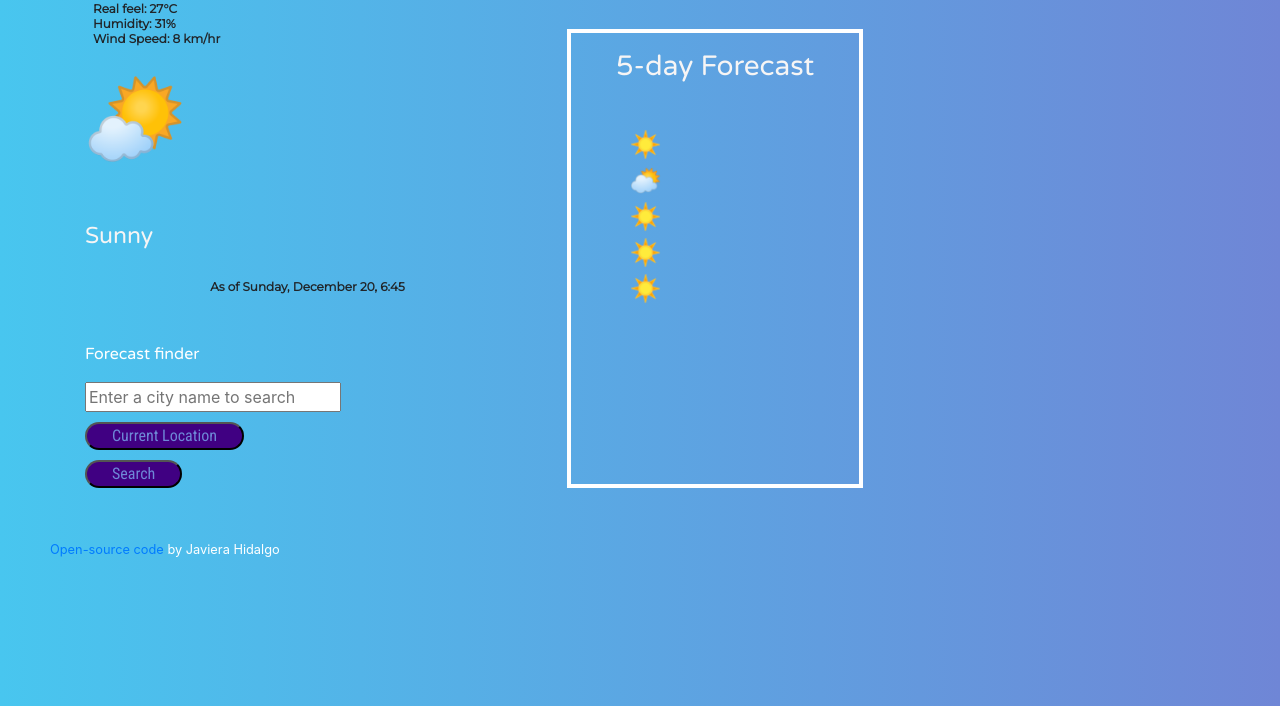
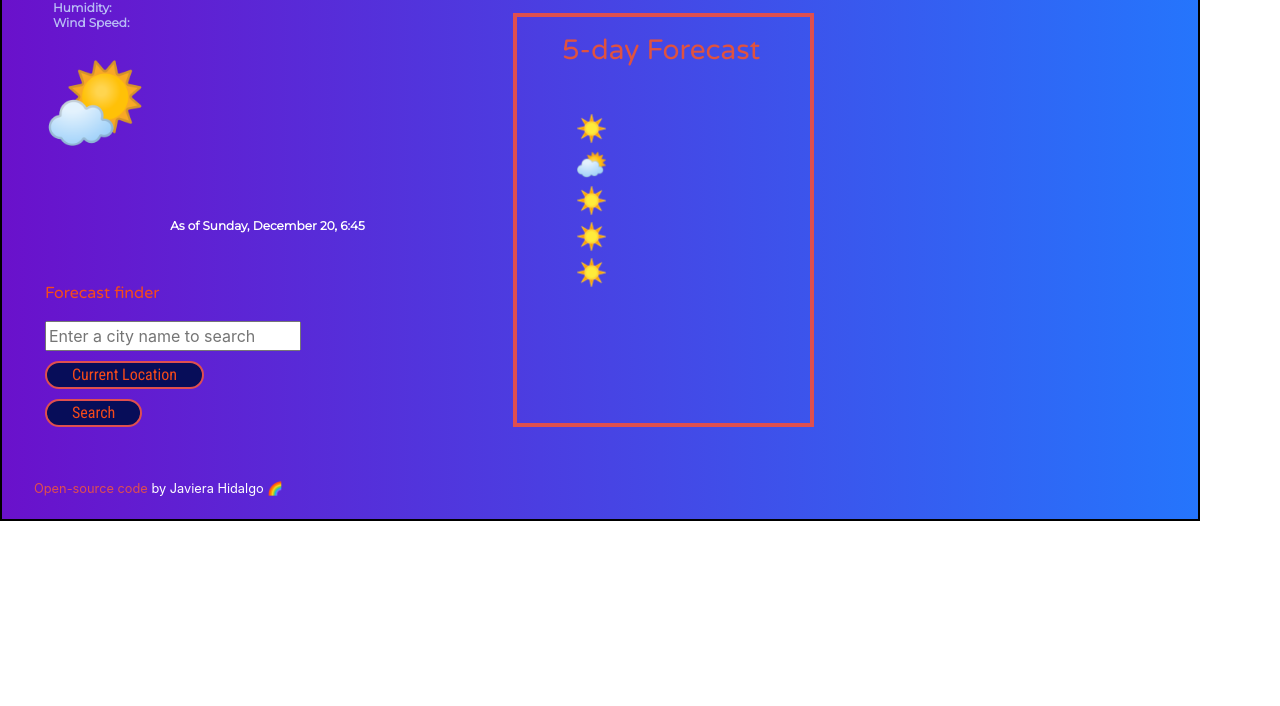
Before and after one commit to javytaxime14/JS-weather-project, a plain HTML site: page index.html in a window 1280 px wide. Shown: the part 94-800 px from the top of the page. Drawn offline with nearby package versions, Linux system fonts and the light colour scheme.

Commit message:
Doing some updates

```diff
--- a/index.html
+++ b/index.html
@@ -13,6 +13,7 @@
     <link href="https://fonts.googleapis.com/css2?family=Roboto+Condensed&display=swap" rel="stylesheet">
 </head>
 <body>
+<div class="weather-app morning evening night" id="colour-box">
     <div class="container">
         <h1 class="current-city px-2">SANTIAGO, CL</h1>
         <div class="row">
@@ -20,25 +21,24 @@
                 <div class="weather-variables">
                     <div class="row-variables">
                         <div class="feel mx-2">
-                            Real feel: 27°C
+                            Real feel:
                         </div>
                         <div class="humidity mx-2">
-                            Humidity: 31%
+                            Humidity:
                         </div>
                         <div class="wind mx-2">
-                            Wind Speed: 8 km/hr
+                            Wind Speed:
                         </div>
                     </div>
                 </div>
                     <img src="images/sun-small-cloud.png" alt="sun small cloud" class="weather-image-big">
                     <p class="temperature">
-                        <strong id="celsius-temp"></strong>
+                        <strong id="celsius-temp" class="current"></strong>
                     </p>
                     <br>
                     <p id="weather-condition">
-                        Sunny
                     </p>
-                    <h6 id="date-time">
+                    <h6 id="date-time" class="date">
                     </h6>
                     <br />
                     <p class="finder my-3">Forecast finder</p>
@@ -98,8 +98,9 @@
     </div>
     <br>
     <footer>
-        <small class="text-right px-2 m-4 text-white"><a href="https://github.com/javytaxime14/initial-weather-project">Open-source code</a> by Javiera Hidalgo</small>
+        <small class="text-right px-2 m-4 text-white"><a href="https://github.com/javytaxime14/initial-weather-project">Open-source code</a> by Javiera Hidalgo  🌈</small>
     </footer>
+</div>
     <script src="src/index.js">
     </script>
 </body>
--- a/src/index.js
+++ b/src/index.js
@@ -35,6 +35,25 @@ let months = [
 let month = months[dateToday.getMonth()];
 
 h6.innerHTML = `As of ${day}, ${month} ${date}, ${hours}:${minutes}`;
+
+let changeColour = document.querySelector("#colour-box");
+  if (hours >= 8 && hours <= 12) {
+    changeColour.classList.add("morning");
+    changeColour.classList.remove("evening");
+    changeColour.classList.remove("night");
+  }
+
+  else if (hours >= 13 && hours <= 20) {
+    changeColour.classList.add("evening");
+    changeColour.classList.remove("morning");
+    changeColour.classList.remove("night");
+
+  }
+  else if (hours >= 21 && hours < 8) {
+    changeColour.classList.add("night");
+    changeColour.classList.remove("morning");
+    changeColour.classList.remove("evening");
+  }
 
 function formatDay(timestamp) {
   let date = new Date(timestamp);
--- a/src/style.css
+++ b/src/style.css
@@ -1,9 +1,9 @@
-body {
-    padding: 18px;
+.weather-app {
   background-image: linear-gradient(to right, #48c6ef 0%, #6f86d6 100%);
-    background-repeat: repeat-x;
-    background-attachment: fixed;
-    max-width: 100%;
+  background-attachment: scroll;
+  background-size: cover;
+  max-width: 1200px;
+  border: 2px solid #000000;
 }
 
 h1 {
@@ -16,6 +16,7 @@ body {
   font-size: 0.875em;
   font-family: "Varela Round", sans-serif;
 }
+
 h3 {
   position: relative;
   text-align: left;
@@ -29,6 +30,7 @@ body {
   font-family: "Varela Round", sans-serif;
   font-size: 0.750em;
 }
+
 .row-variables {
   display: block;
   padding-top: 5px;
@@ -36,15 +38,18 @@ body {
   font-family: "Montserrat", sans-serif;
   font-weight: bold;
 }
+
 .feel {
   position: relative;
   bottom: 15px;
   padding-top: 5px;
 }
+
 .humidity {
   position: relative;
   bottom: 18px;
 }
+
 .wind {
   position: relative;
   bottom: 21px;
@@ -68,10 +73,12 @@ body {
   font-family: "Varela Round", sans-serif;
   margin-top: 10px;
 }
+
 .weather-image-big {
   width: 100px;
   height: 100px;
 }
+
 #date-time {
   font-size: 12px;
   text-align: center;
@@ -79,12 +86,14 @@ body {
   font-family: "Montserrat", sans-serif;
   font-weight: bold;
 }
+
 .finder {
   color: #ffffff;
   font-size: 16px;
   font-family: "Varela Round", sans-serif;
   margin-top: 10px;
 }
+
 .button {
   display: block;
   margin-top: 10px;
@@ -96,27 +105,126 @@ body {
   padding: 0 25px;
   transition: 200ms ease-in-out;
 }
+
 .button:hover {
   background-color: #6e88d7;
   color: #512da8;
 }
+
 #search-button {
   margin-bottom: 30px;
 }
+
 .row-week {
   display: grid;
   padding-left: 20px;
   padding-right: 25px;
   margin: 20px;
 }
+
+.morning {
+  background-image: linear-gradient(120deg, #e0c3fc 0%, #8ec5fc 100%);
+}
+
+.morning h1 {
+  color: #415dc4;
+}
+
+.morning .finder {
+  color: #512da8;
+}
+
+.morning .col-xs-2 {
+  border: 4px solid #784eda;
+}
+
+.morning h3 {
+  color: #415dc4;
+}
+
+.evening {
+  background-image: linear-gradient(120deg, #f6d365 0%, #fda085 100%);
+}
+
+.evening h1 {
+  color: rgb(224, 82, 63);
+}
+
+.evening #celsius-temp {
+  color:rgb(214, 76, 13);
+}
+
+.evening #weather-condition {
+  color: #f74c1d;
+}
+
+.evening .finder {
+  color: #f54a1b;
+}
+
+.evening footer a {
+  color: rgb(223, 79, 79);
+}
+
+.evening .row-degrees {
+  color: rgb(153, 47, 8);
+}
+
+.evening .col-xs-2 {
+  border: 4px solid  rgb(223, 79, 79);
+}
+
+.evening h3 {
+  color: rgb(224, 82, 63);
+}
+
+.evening .button {
+  background-color: #f6d365;
+  color: #f54a1b;
+  border: 2px solid rgb(223, 79, 79);
+}
+
+.evening .button:hover {
+  background-color: #f54a1b;
+  color: #f6d365;
+}
+
+.night {
+  background-image: linear-gradient(to right, #6a11cb 0%, #2575fc 100%);
+  background-blend-mode: screen;
+}
+
+.night h6 {
+  color: #ffffff;
+}
+
+.night #celsius-temp {
+  color: #ffffff;
+}
+
+.night .button {
+  background-color: #070d59
+}
+
+.night .row-variables {
+  color:#b8bcf5
+}
+
+.night .row-degrees {
+  color: #b8bcf5
+}
+
 .col-xs-2 {
   border: 4px solid #ffffff;
-    padding-right: 45px;
+  padding-right: 50px;
   margin-right: 1rem;
   padding-top: 15px;
   position: relative;
-    left: 22px;
+  left: 8px;
+  max-width: fit-content;
+  min-width: fit-content;
 }
+
 .row-daily {
   padding-left: 5px;
   font-family: "Montserrat", sans-serif;
@@ -124,6 +232,7 @@ body {
   font-weight: bolder;
   color: #000000;
 }
+
 .row-degrees {
   position: relative;
   left: 70px;
@@ -136,13 +245,19 @@ body {
   font-family: "Rubik", sans-serif;
   font-size: 15px;
   }
+
 .sun {
   padding-top: 5px;
   padding-left: 14px;
   width: 45px;
 }
+
 .partial {
   padding-top: 5px;
   padding-left: 14px;
   width: 45px;
 }
+
+footer {
+  padding-bottom: 20px;
+}
```
Also changed, not shown: 1 other file. Lines whose indentation alone changed are shown as unchanged.
